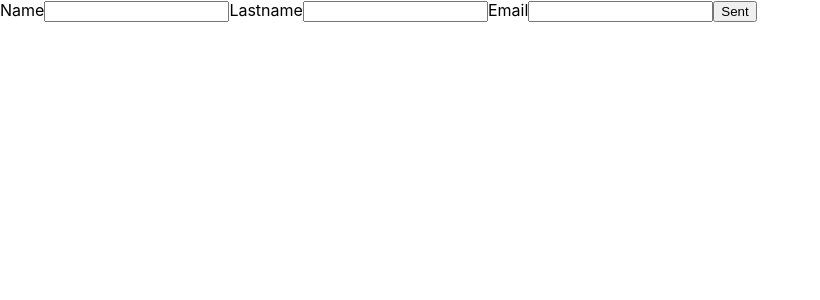
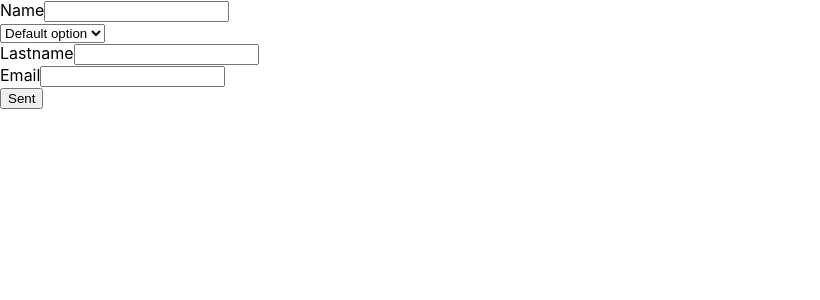
Before and after one commit to 51p50x/formik, a React (Create React App) app: page / in a window 1280 px wide. Shown: the top 300 px of the page, without its empty margins (0-820 px from the left). Built offline with nearby package versions, Linux system fonts and the light colour scheme.

Commit message:
created a select field using 'as' property in a Formik Field Component

```diff
--- a/src/App.js
+++ b/src/App.js
@@ -29,12 +29,20 @@ function App () {
         <label>Name</label>
         <Field name = 'name' type = 'text' />
         <ErrorMessage name = 'name' />
+        <br/>
+        <Field name = 'select' as = 'select'>
+            <option value='default'>Default option</option>
+            <option value='happy waifu'>happy waifu</option>
+        </Field>
+        <br/>
         <label>Lastname</label>
         <Field name = 'lastname' type = 'text' />
         <ErrorMessage name = 'lastname' />
+        <br/>
         <label>Email</label>
         <Field name = 'email' type = 'email' />
         <ErrorMessage name = 'email' />
+        <br/>
         <button type="submit">Sent</button>
       </Form>
     </Formik>
```
